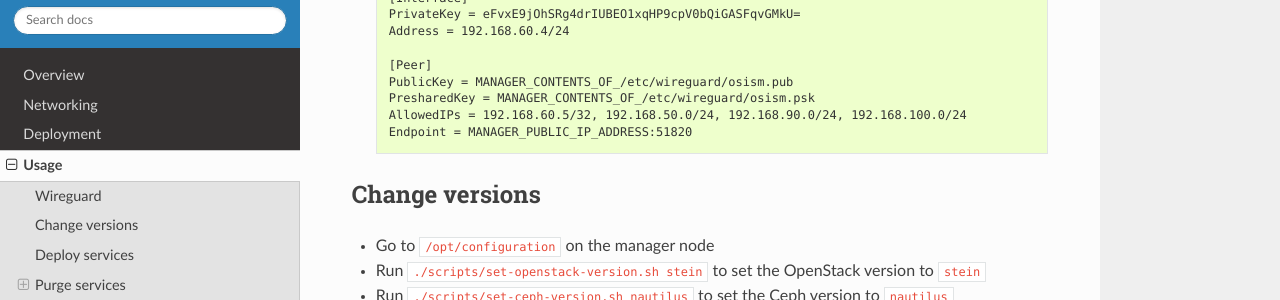
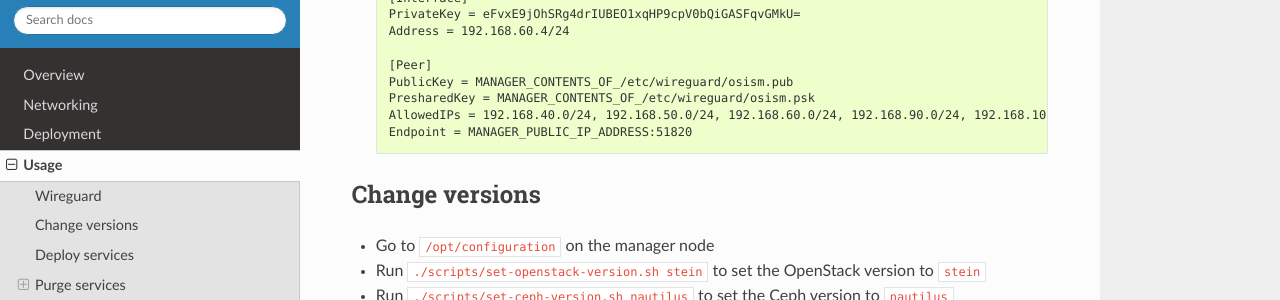
Before and after one commit to osism/testbed, a Sphinx documentation site: the page built from docs/source/usage.rst, in a window 1280 px wide and 900 px high, scrolled down 706 px. Shown: the part 152-452 px from the top of the window. Built offline with Sphinx 7.4.7 and the Read the Docs theme 2.0.0, drawn with Linux system fonts in a browser that asks for light colours.

Commit message:
docs: fix wireguard AllowedIPs (#209)

```diff
--- a/docs/source/usage.rst
+++ b/docs/source/usage.rst
@@ -25,7 +25,7 @@ Wireguard
      [Peer]
      PublicKey = MANAGER_CONTENTS_OF_/etc/wireguard/osism.pub
      PresharedKey = MANAGER_CONTENTS_OF_/etc/wireguard/osism.psk
-     AllowedIPs = 192.168.60.5/32, 192.168.50.0/24, 192.168.90.0/24, 192.168.100.0/24
+     AllowedIPs = 192.168.40.0/24, 192.168.50.0/24, 192.168.60.0/24, 192.168.90.0/24, 192.168.100.0/24
      Endpoint = MANAGER_PUBLIC_IP_ADDRESS:51820
 
 Change versions
```
